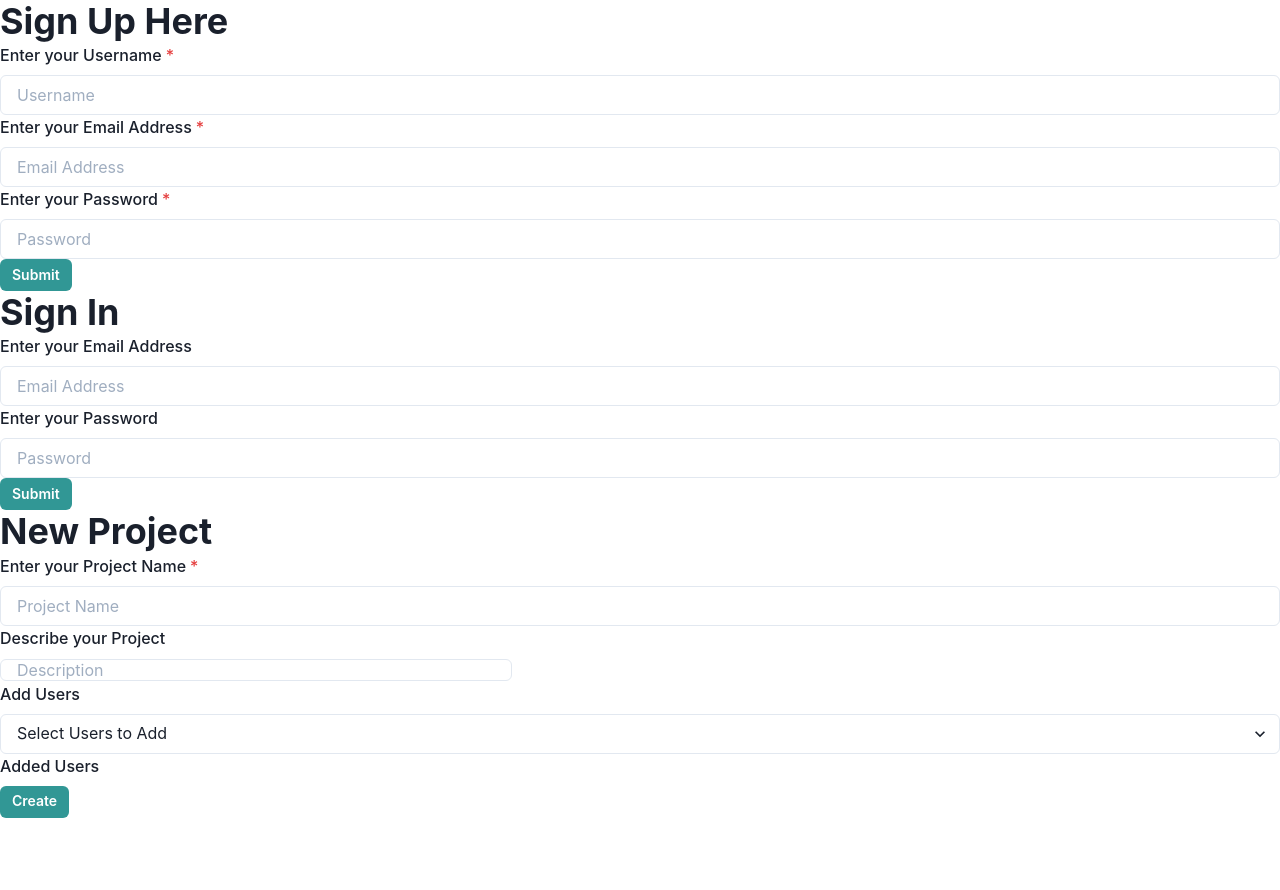
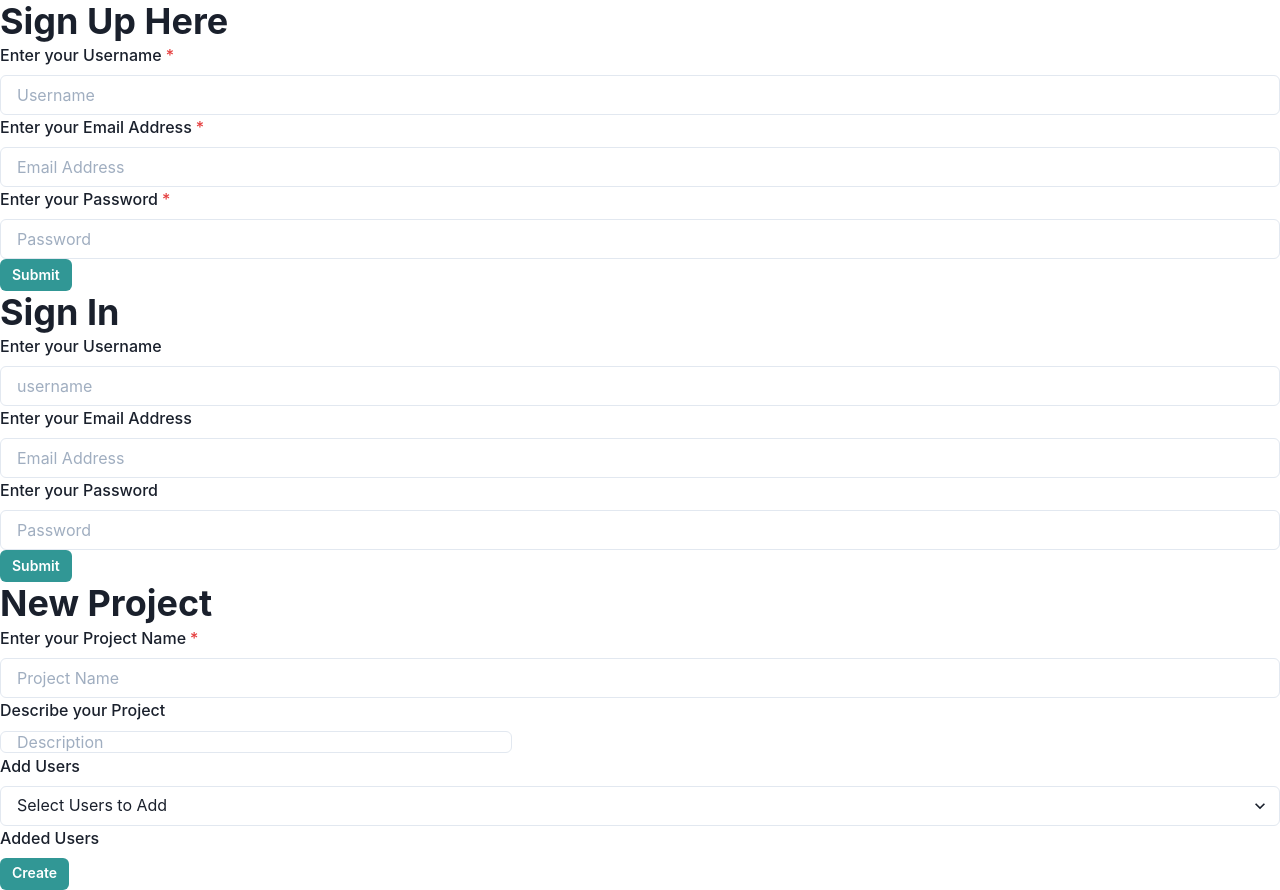
Before and after one commit to KenzieAcademy-Students/mern-course-capstone-zrreid-pro, a React (Create React App) app in the folder packages/client/: page / in a window 1280 px wide. Before the commit the page ends 818 px from the top, so only its background shows below. Built offline with nearby package versions, Linux system fonts and the light colour scheme.

Commit message:
added the username field in the signin component

```diff
--- a/packages/client/src/components/SignInForm/index.js
+++ b/packages/client/src/components/SignInForm/index.js
@@ -15,6 +15,16 @@ export default function SignInForm(props) {
     return (
         <div className='SignInForm'>
             <Heading>Sign In</Heading>
+
+            <FormControl id='username'>
+                <FormLabel>Enter your Username</FormLabel>
+                <Input
+                    name='username'
+                    placeholder='username'
+                    value={data.username}
+                    onChange={handleInputChange}
+                />
+            </FormControl>
 
             <FormControl id='emailAddress'>
                 <FormLabel>Enter your Email Address</FormLabel>
```
